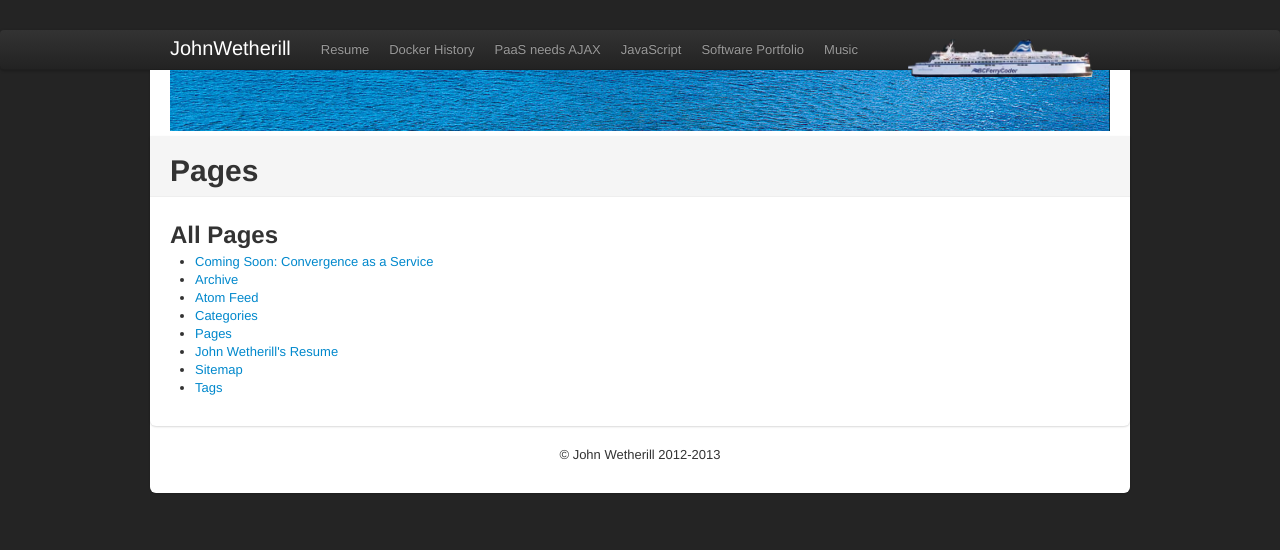
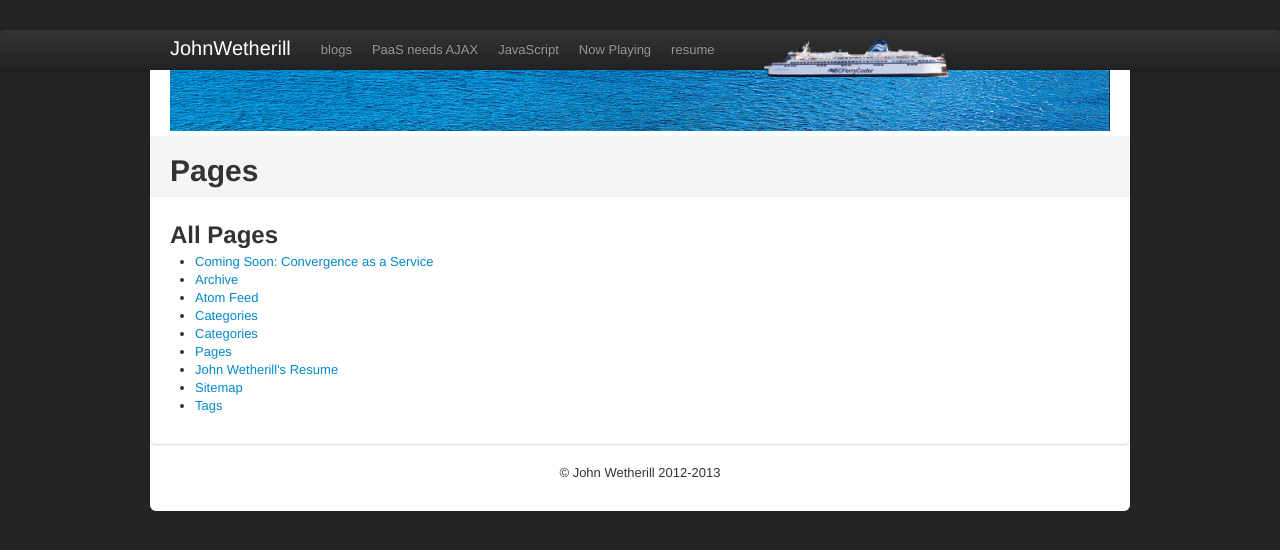
Before and after one commit to bcferrycoder/bcferrycoder.github.com, a Jekyll site: the page built from pages.html, in a window 1280 px wide. Shown: the top 550 px of the page. Built offline with Jekyll 4.4.1, drawn with Linux system fonts in a browser that asks for light colours.

Commit message:
add deck link

```diff
--- a/_layouts/default.html
+++ b/_layouts/default.html
@@ -66,12 +66,11 @@ href="images/apple-touch-icon-114x114.png">
         <div class="container">
           <a class="brand" href="/">JohnWetherill</a>
           <ul class="nav">
-      <li><a href="/resume.html">Resume</a></li>
-      <li><a href="/categories.html">Docker History</a></li>
+      <li><a href="/categories.html">blogs</a></li>
       <li><a href="/pages.html">PaaS needs AJAX</a></li>
       <li><a href="/pages.html">JavaScript</a></li>
-      <li><a href="/tags.html">Software Portfolio</a></li>
-      <li><a href="/pages.html">Music</a></li>
+      <li><a href="/embed-deck.html">Now Playing</a></li>
+      <li><a href="/resume.html">resume</a></li>
       <li><a href="/tags.html"></a></li>
       <li><a href="/tags.html"></a></li>
 <li style="line-height:5px;"><img style="position:absolute;top:4px;padding-top:5px;margin-bottom:0px;padding-bottom:0px;" src="/assets/images/bcferrycoder_nobg.png" width="185"></li>
```
Also changed, not shown: embed-deck.html (added, +10 -0 lines).
